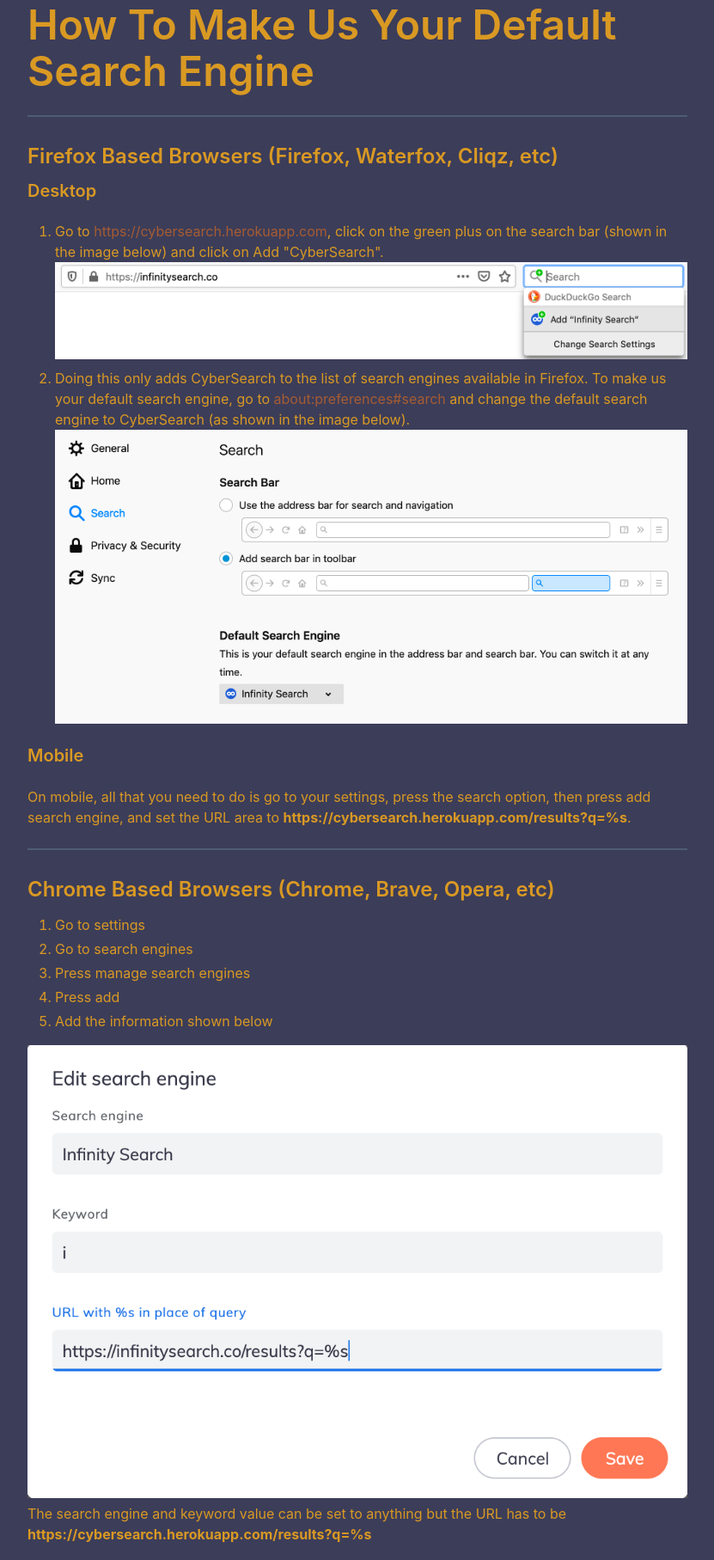
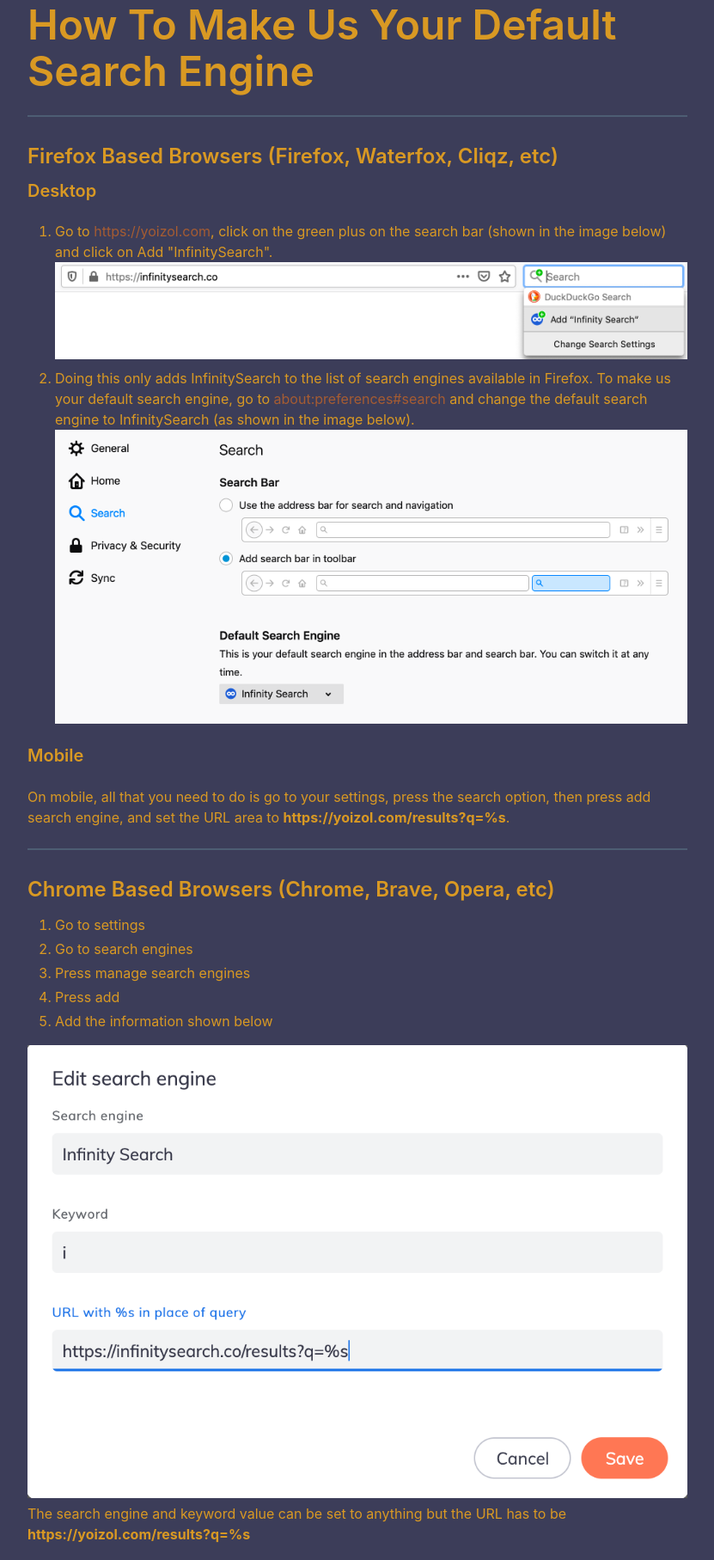
Before and after one commit to yoizo/Infinity-Search, a Flask app: page /default in a window 1280 px wide. Shown: the part 105-1920 px from the top of the page at 86% size, without its empty margins (224-1055 px from the left). Run offline with Flask 2, Linux system fonts and the light colour scheme; parts of the project's set-up code (start-up, migrations or seed data) failed here and were passed over.

Commit message:
Update make_us_your_default.html

```diff
--- a/Infinity_Search/templates/pages/make_us_your_default.html
+++ b/Infinity_Search/templates/pages/make_us_your_default.html
@@ -8,17 +8,17 @@
     <h1 class="title is-5">Desktop</h1>
     <ol>
         <li>
-            Go to <a href="https://cybersearch.herokuapp.com">https://cybersearch.herokuapp.com</a>, click on the green
-            plus on the search bar (shown in the image below) and click on Add "CyberSearch".
+            Go to <a href="https://yoizol.com">https://yoizol.com</a>, click on the green
+            plus on the search bar (shown in the image below) and click on Add "InfinitySearch".
             <br>
             <img src="/static/images/default/firefox_1.png">
         </li>
         <li>
-            Doing this only adds CyberSearch to the list of search engines available in Firefox.
+            Doing this only adds InfinitySearch to the list of search engines available in Firefox.
 
             To make us your default search engine, go to
             <a href="about:preferences#search">about:preferences#search</a>
-            and change the default search engine to CyberSearch (as shown in the image below).
+            and change the default search engine to InfinitySearch (as shown in the image below).
 
             <img src="/static/images/default/firefox_2.png">
         </li>
@@ -26,7 +26,7 @@
 
     <h1 class="title is-5">Mobile</h1>
     On mobile, all that you need to do is go to your settings, press the search option, then press add search engine,
-    and set the URL area to <b>https://cybersearch.herokuapp.com/results?q=%s</b>.
+    and set the URL area to <b>https://yoizol.com/results?q=%s</b>.
 
 </div>
 
@@ -45,7 +45,7 @@
     <img src="/static/images/default/Brave.png">
 
     The search engine and keyword value can be set to anything but the
-    URL has to be <b>https://cybersearch.herokuapp.com/results?q=%s</b>
+    URL has to be <b>https://yoizol.com/results?q=%s</b>
 
 </div>
 <hr/>
@@ -61,7 +61,7 @@
     <img src="/static/images/default/Vivaldi.png">
 
     The search engine and nickname value can be set to anything but the
-    URL has to be <b>https://cybersearch.herokuapp.com/results?q=%s</b>
+    URL has to be <b>https://yoizol.com/results?q=%s</b>
 
 </div>
 
```
